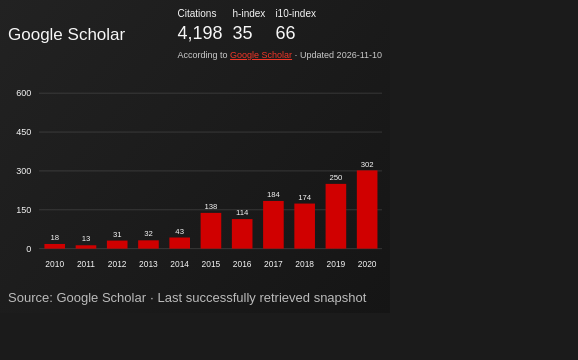
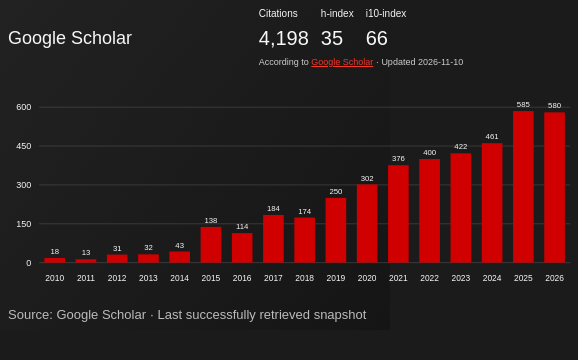
Before and after one commit to vdo6/google-scholar-widget, a plain HTML site: page index.html in a window 390 px wide. Shown: the whole page, 578 px wide, since content can reach past the window. Drawn offline with Linux system fonts and the light colour scheme.

Commit message:
Refactor styles for Google Scholar header and metrics
Updated styles for the Google Scholar header and metrics section to improve layout and responsiveness.

```diff
--- a/index.html
+++ b/index.html
@@ -5,42 +5,44 @@
 
 /* Compact Google Scholar header */
 
-/* Horizontal compact Google Scholar header */
+/* Compact Google Scholar header */
 
 .scholar {
   display: grid;
-  grid-template-columns: minmax(125px, 1fr) auto;
-  column-gap: 16px;
+  grid-template-columns: max-content max-content;
+  column-gap: 24px;
   row-gap: 4px;
+  justify-content: start;
   align-items: center;
-  padding: 10px 14px 16px;
+  padding: 12px 18px 20px;
 }
 
 .scholar h2 {
   grid-column: 1;
   grid-row: 1 / 3;
-  font-size: 21px;
-  line-height: 1.15;
+  font-size: 24px;
+  font-weight: 400;
+  line-height: 1.2;
   margin: 0;
-  white-space: nowrap;
+  align-self: center;
 }
 
 .scholar .metrics {
   grid-column: 2;
   grid-row: 1;
   display: flex;
-  gap: 16px;
+  gap: 25px;
   margin: 0;
 }
 
 .scholar .metric-label {
-  font-size: 11px;
-  line-height: 1.1;
-  margin-bottom: 5px;
+  font-size: 12px;
+  line-height: 1.2;
+  margin-bottom: 7px;
 }
 
 .scholar .metric-value {
-  font-size: 21px;
+  font-size: 25px;
   line-height: 1.1;
   font-weight: 400;
 }
@@ -48,39 +50,36 @@
 .scholar .source {
   grid-column: 2;
   grid-row: 2;
-  font-size: 10px;
+  font-size: 11px;
   line-height: 1.3;
-  margin: 2px 0 0;
+  margin: 4px 0 0;
+  white-space: nowrap;
 }
 
 .scholar .scroll,
 .scholar .note {
   grid-column: 1 / -1;
+  width: 100%;
 }
 
 .scholar .scroll {
-  margin-top: 12px;
+  margin-top: 18px;
 }
 
-.scholar .note {
-  margin-top: 8px;
-}
-
-/* Preserve horizontal layout in narrow iframes */
-
+/* Responsive layout for narrower iframes */
 @media (max-width: 600px) {
   .scholar {
-    grid-template-columns: minmax(110px, 1fr) auto;
-    column-gap: 10px;
+    grid-template-columns: max-content max-content;
+    column-gap: 12px;
     padding: 8px;
   }
 
   .scholar h2 {
-    font-size: 17px;
+    font-size: 18px;
   }
 
   .scholar .metrics {
-    gap: 10px;
+    gap: 12px;
   }
 
   .scholar .metric-label {
@@ -88,15 +87,13 @@
   }
 
   .scholar .metric-value {
-    font-size: 18px;
+    font-size: 20px;
   }
 
   .scholar .source {
     font-size: 9px;
   }
 }
-
-
 </style></head>
 <body><section class="scholar" aria-labelledby="title"><h2 id="title">Google Scholar</h2><div class="metrics"><div><span class="metric-label">Citations</span><span class="metric-value" id="citations">—</span></div><div><span class="metric-label">h-index</span><span class="metric-value" id="hindex">—</span></div><div><span class="metric-label">i10-index</span><span class="metric-value" id="i10index">—</span></div></div><p class="source">According to <a href="https://scholar.google.com/citations?user=Xa97hl4AAAAJ&amp;hl=en" target="_blank" rel="noopener noreferrer">Google Scholar</a> · <span id="updated">Awaiting first successful update</span></p><div class="scroll"><svg id="chart" role="img" aria-label="Annual citations chart" viewBox="0 0 880 310" preserveAspectRatio="xMidYMid meet"><text x="20" y="90" font-size="16">Annual citation data unavailable until first update</text></svg></div><p class="note" id="status">The chart uses the last successfully retrieved values, not live requests to Google Scholar.</p></section>
 <script>
```
